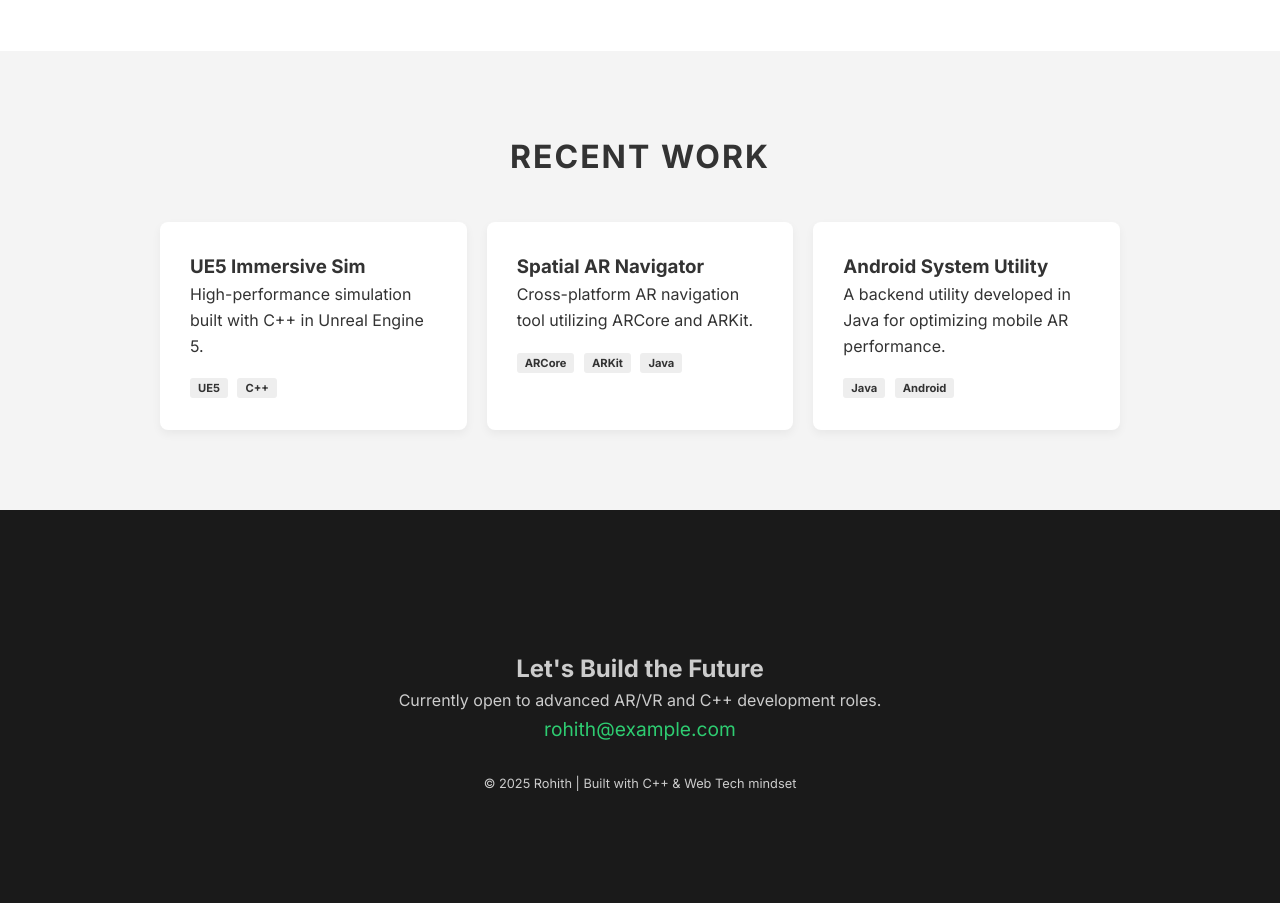
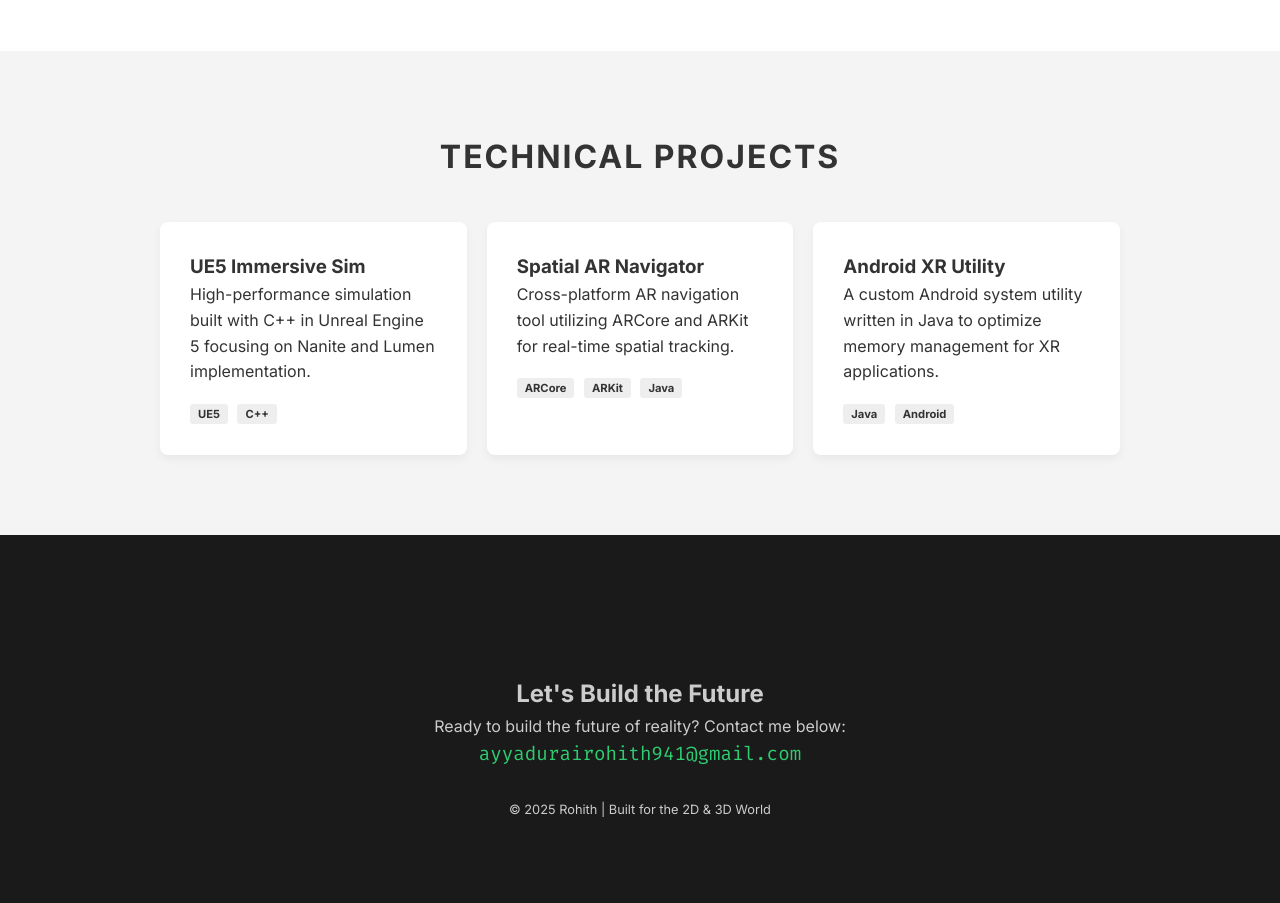
Before and after one commit to ROHITH-A-LUF/my-portfolio, a plain HTML site: page index.html in a window 1280 px wide. Shown: the part 1060-1963 px from the top of the page. Drawn offline with Linux system fonts and the light colour scheme.

Commit message:
Add files via upload

```diff
--- a/index.html
+++ b/index.html
@@ -50,11 +50,11 @@
 
     <section id="projects">
         <div class="container">
-            <h2 class="section-title">Recent Work</h2>
+            <h2 class="section-title">Technical Projects</h2>
             <div class="project-grid">
                 <div class="project-card">
                     <h3>UE5 Immersive Sim</h3>
-                    <p>High-performance simulation built with C++ in Unreal Engine 5.</p>
+                    <p>High-performance simulation built with C++ in Unreal Engine 5 focusing on Nanite and Lumen implementation.</p>
                     <div class="tags">
                         <span class="tag">UE5</span>
                         <span class="tag">C++</span>
@@ -62,7 +62,7 @@
                 </div>
                 <div class="project-card">
                     <h3>Spatial AR Navigator</h3>
-                    <p>Cross-platform AR navigation tool utilizing ARCore and ARKit.</p>
+                    <p>Cross-platform AR navigation tool utilizing ARCore and ARKit for real-time spatial tracking.</p>
                     <div class="tags">
                         <span class="tag">ARCore</span>
                         <span class="tag">ARKit</span>
@@ -70,8 +70,8 @@
                     </div>
                 </div>
                 <div class="project-card">
-                    <h3>Android System Utility</h3>
-                    <p>A backend utility developed in Java for optimizing mobile AR performance.</p>
+                    <h3>Android XR Utility</h3>
+                    <p>A custom Android system utility written in Java to optimize memory management for XR applications.</p>
                     <div class="tags">
                         <span class="tag">Java</span>
                         <span class="tag">Android</span>
@@ -84,11 +84,11 @@
     <footer id="contact">
         <div class="container">
             <h2>Let's Build the Future</h2>
-            <p>Currently open to advanced AR/VR and C++ development roles.</p>
+            <p>Ready to build the future of reality? Contact me below:</p>
             <div class="contact-links">
-                <a href="mailto:rohith@example.com">rohith@example.com</a>
+                <a href="mailto:ayyadurairohith941@gmail.com">ayyadurairohith941@gmail.com</a>
             </div>
-            <p class="copyright">© 2025 Rohith | Built with C++ & Web Tech mindset</p>
+            <p class="copyright">© 2025 Rohith | Built for the 2D & 3D World</p>
         </div>
     </footer>
 
--- a/style.css
+++ b/style.css
@@ -1,4 +1,3 @@
-/* --- Global Styles --- */
 * {
     margin: 0;
     padding: 0;
@@ -23,7 +22,7 @@ body {
 }
 
 .highlight {
-    color: #2ecc71; /* Changed to an "Engine" Green */
+    color: #2ecc71; /* Engine Green */
 }
 
 .section-title {
@@ -34,7 +33,6 @@ body {
     text-align: center;
 }
 
-/* --- Navigation --- */
 nav {
     display: flex;
     justify-content: space-between;
@@ -68,7 +66,6 @@ nav a {
 
 nav a:hover { color: #2ecc71; }
 
-/* --- Hero --- */
 header {
     height: 70vh;
     display: flex;
@@ -106,7 +103,6 @@ header p {
 
 .btn:hover { background: #2ecc71; color: white; border-color: #2ecc71; }
 
-/* --- Skills --- */
 .skills-list {
     display: grid;
     grid-template-columns: repeat(auto-fit, minmax(200px, 1fr));
@@ -123,7 +119,6 @@ header p {
     background: #f9f9f9;
 }
 
-/* --- Project Cards --- */
 #projects { background: #f4f4f4; }
 
 .project-grid {
@@ -150,7 +145,6 @@ header p {
     font-weight: 700;
 }
 
-/* --- Footer --- */
 footer {
     text-align: center;
     background: #1a1a1a;
@@ -158,6 +152,11 @@ footer {
     padding: 60px 20px;
 }
 
-.contact-links a { color: #2ecc71; text-decoration: none; font-size: 1.2rem; }
+.contact-links a {
+    color: #2ecc71;
+    text-decoration: none;
+    font-size: 1.2rem;
+    font-family: 'Fira Code', monospace;
+}
 
 .copyright { margin-top: 30px; font-size: 0.8rem; }
```
